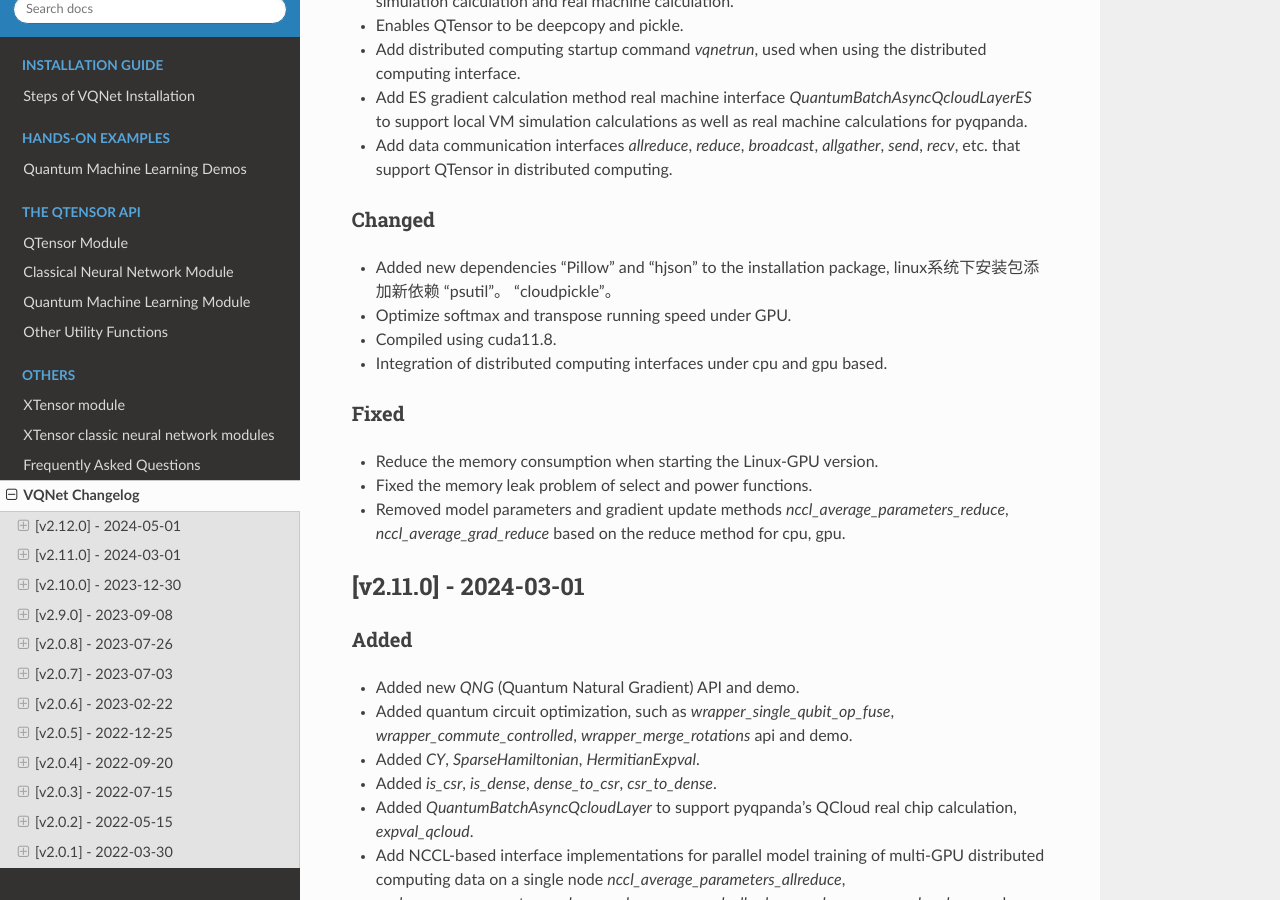
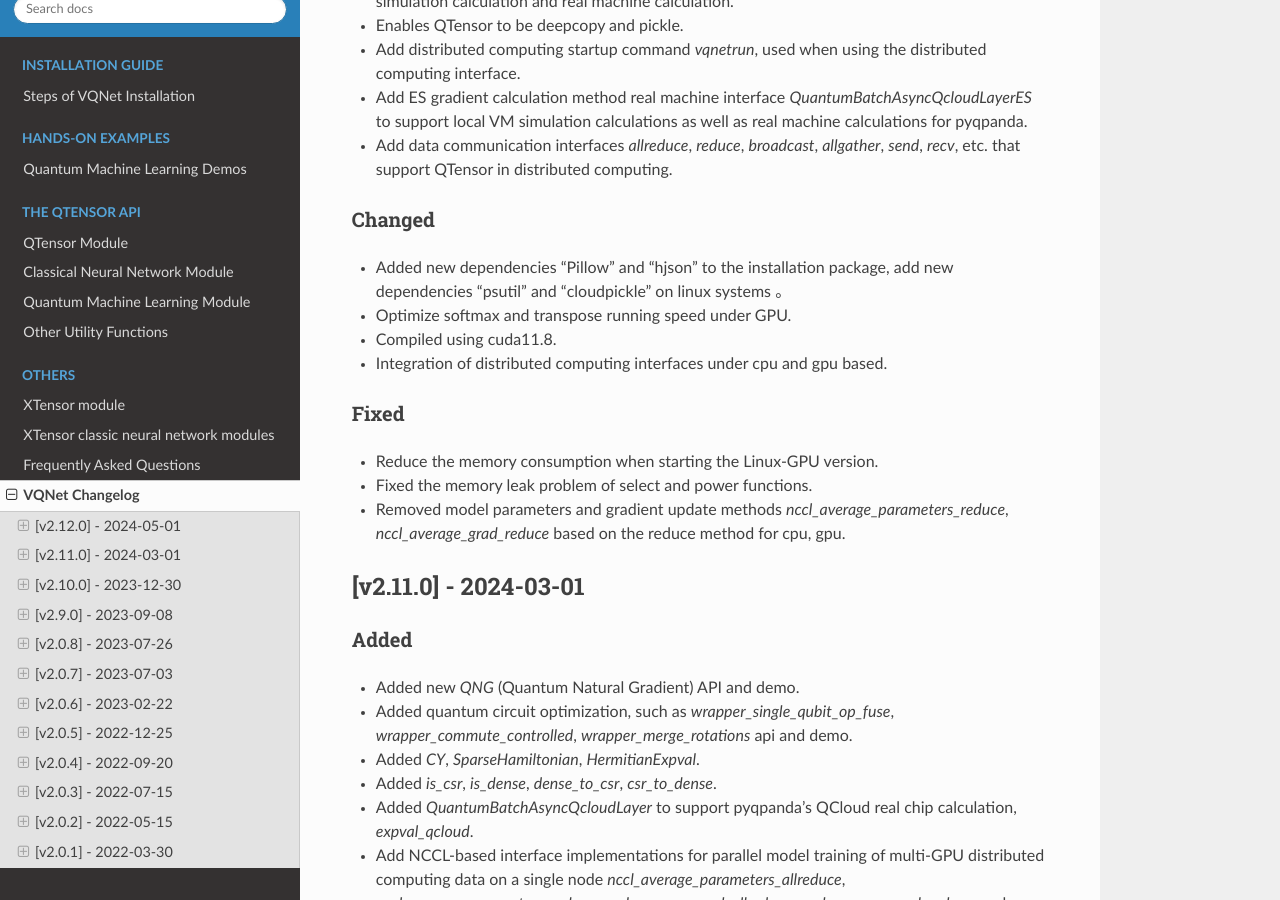
Before and after one commit to OriginQ/VQNET2.0-tutorial-en, a Sphinx documentation site: the page built from source/rst/CHANGELOG.rst, in a window 1280 px wide and 900 px high, scrolled down 396 px. Built offline with Sphinx 7.4.7 and the Read the Docs theme 2.0.0, drawn with Linux system fonts in a browser that asks for light colours.

Commit message:
[fix]fix changelog

```diff
--- a/source/rst/CHANGELOG.rst
+++ b/source/rst/CHANGELOG.rst
@@ -19,7 +19,7 @@
 Changed
 ===================
 
-- Added new dependencies "Pillow" and "hjson" to the installation package, linux系统下安装包添加新依赖 "psutil"。 "cloudpickle"。
+- Added new dependencies "Pillow" and "hjson" to the installation package, add new dependencies "psutil" and "cloudpickle" on linux systems 。
 - Optimize softmax and transpose running speed under GPU.
 - Compiled using cuda11.8.
 - Integration of distributed computing interfaces under cpu and gpu based.
```
